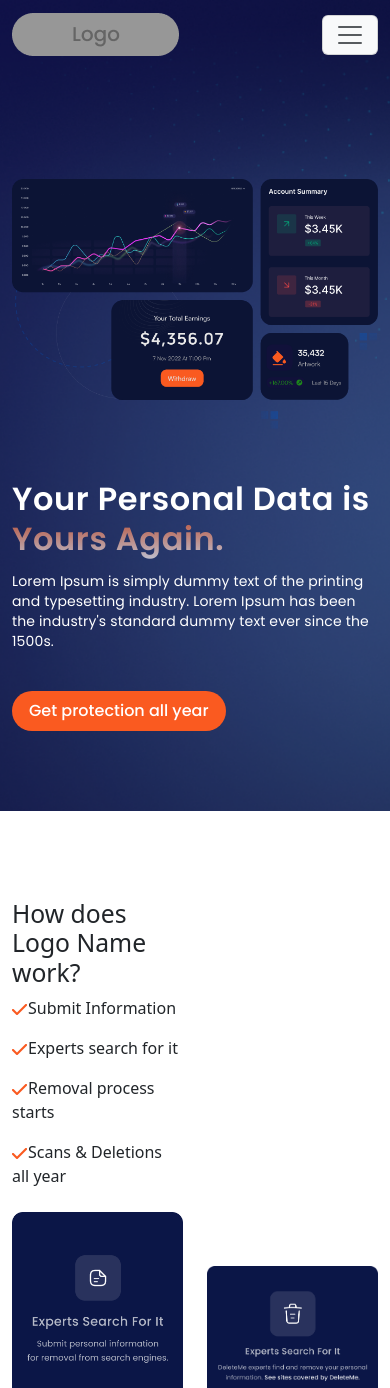
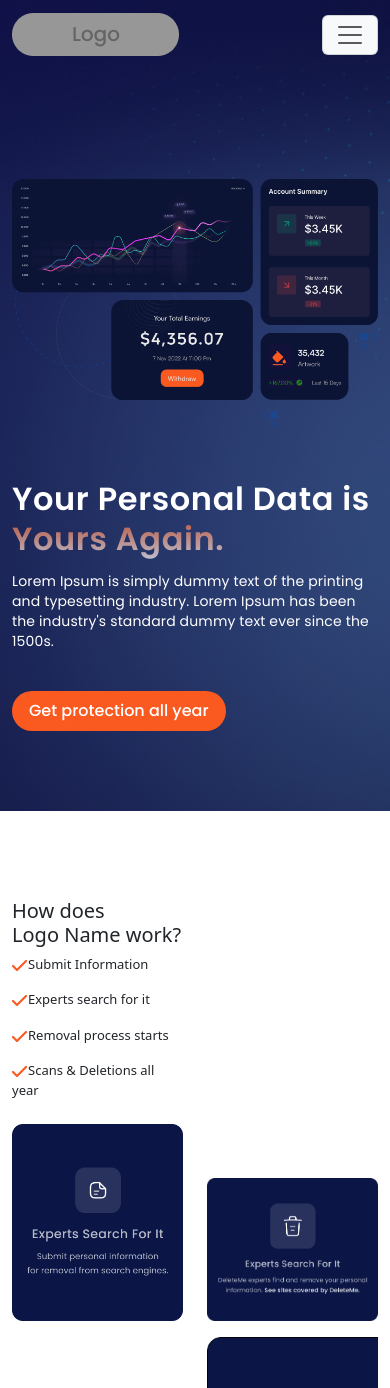
Before and after one commit to HenrikHovhannisyan/delete-me, a React (Create React App) app: page / in a window 390 px wide. Shown: the top 1388 px of the page. Built offline with nearby package versions, Linux system fonts and the light colour scheme.

Commit message:
Fixed bugs

```diff
--- a/src/components/does/does.module.css
+++ b/src/components/does/does.module.css
@@ -7,4 +7,12 @@
     #does {
         margin: 80px auto;
     }
+
+    p {
+        font-size: 13px;
+    }
+
+    h2 {
+        font-size: 20px ;
+    }
 }
```
